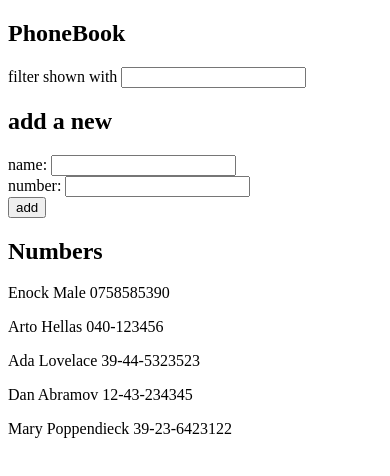
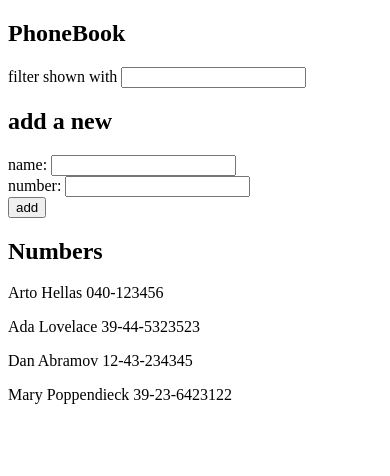
Before and after one commit to wasswaenockmale/fullstackopen_hy2023, a React (Create React App) app in the folder part2/phonebookapp/: page / in a window 390 px wide. Shown: the top 476 px of the page. Built offline with nearby package versions, Linux system fonts and the light colour scheme; data requests are answered from the project's data file.

Commit message:
The phonebook step6 is done

```diff
--- a/part2/phonebookapp/src/App.js
+++ b/part2/phonebookapp/src/App.js
@@ -1,23 +1,22 @@
-import { useState } from "react";
+import { useState, useEffect } from "react";
 import Person from "./Components/Person";
 import PersonForm from "./Components/PersonForm";
 import Filter from "./Components/Filter";
+import axios from "axios";
 
 const App = ()=> {
-  const [persons, setPersons] = useState([
-    {name: "Enock Male", number: "0758585390", id: 0},
-    { name: 'Arto Hellas', number: '040-123456', id: 1 },
-    { name: 'Ada Lovelace', number: '39-44-5323523', id: 2 },
-    { name: 'Dan Abramov', number: '12-43-234345', id: 3 },
-    { name: 'Mary Poppendieck', number: '39-23-6423122', id: 4 }
-  ]);
+  const [persons, setPersons] = useState([]);
 
   const [newName, setNewName] = useState('');
   const [newTel, setNewTel] = useState('');
   const [charSearch, setCharSearch] = useState('');
 
-
-
+  useEffect(()=>{
+    axios.get('http://localhost:3001/persons')
+    .then(response => {
+      setPersons(response.data);
+    });
+  },[]);
   const handleSubmit = (event)=>{
     // First prevent default
     // second check whether the name already exists in the phonebook.
@@ -50,6 +49,7 @@
     setCharSearch(event.target.value);
   }
 
+
   return (
     <div>
       <h2>PhoneBook</h2>
```
